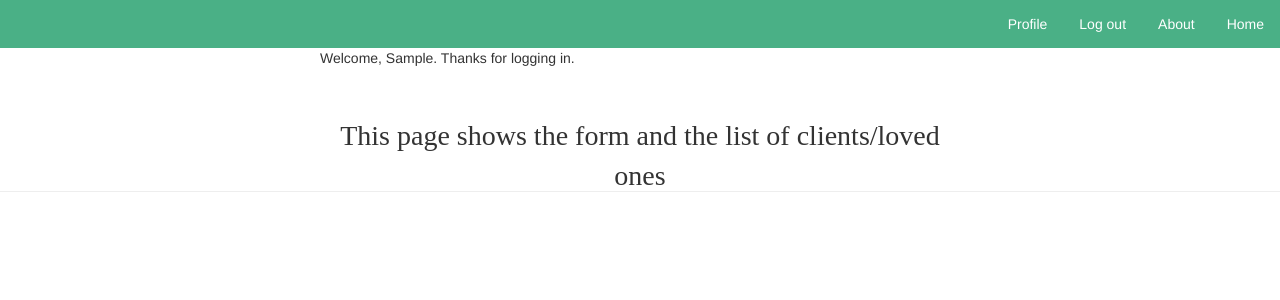
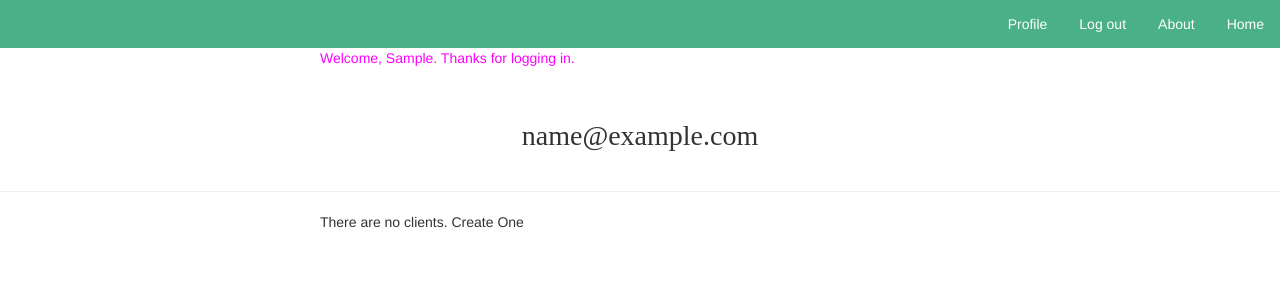
Before and after one commit to shacon/carecommunity, a Django app: page /profiles/profiles_list in a window 1280 px wide. Shown: the top 300 px of the page. Run offline with Django 3.2, Linux system fonts and the light colour scheme; the visitor is signed in with stand-in values (Sample User, id 1); data comes from the database, SQL or seed files in the repository; some libraries are stand-ins or nearby versions; some web fonts are replaced.

Commit message:
added client data to profile view/template

```diff
--- a/behavior/models.py
+++ b/behavior/models.py
@@ -5,7 +5,7 @@ class Behavior(models.Model):
     client = models.ManyToManyField(Client)
     description = models.TextField()
     is_positive = models.BooleanField(default=False)
-    second_field = models.CharField(max_length=80)
+    #second_field = models.CharField(max_length=80)
     published_date = models.DateTimeField(blank=True, null=True)
     antecedent_text = models.TextField(blank=True, null=True)
     consequence_text = models.TextField(blank=True, null=True)
@@ -18,7 +18,7 @@ class Behavior(models.Model):
 
 
 class Intervention(models.Model):
-    behavior = models.ManyToManyField(Behavior)
+    behavior = models.ForeignKey(Behavior, null=True, blank=True)
     intervention_text = models.TextField()
     published_date = models.DateTimeField(
             blank=True, null=True)
--- a/caretaker/static/css/caretaker.css
+++ b/caretaker/static/css/caretaker.css
@@ -1,4 +1,9 @@
-
+#client-list {
+  background-color:white;
+}
+#greeting {
+    color:#FF00FF;
+}
 .page-header {
     font-family: News Cycle;
     text-align: center;
@@ -19,7 +24,6 @@ input[type=text], input[type=password], input[type=email]{
     display: inline-block;
     margin: 0;
 }
-
 
 .btn {
 	-moz-box-shadow:inset 0px 1px 0px 0px #ffffff;
--- a/caretaker/templates/caretaker/base.html
+++ b/caretaker/templates/caretaker/base.html
@@ -23,11 +23,15 @@
     {% endif %}
   </head>
   <body>
-{% if user.is_authenticated %}
-  <p>Welcome, {{ user.first_name }}. Thanks for logging in.</p>
-{% else %}
-  <p>Welcome. Please log in.</p>
-{% endif %}
+
+      {% if user.is_authenticated %}
+        <div id="greeting"><p>Welcome, {{ user.first_name }}. Thanks for logging in.</p></div>
+      {% else %}
+        <div id="greeting"><p>Welcome. Please log in.</p></div>
+      {% endif %}
+
+
+
     {% block content %}
     {% endblock %}
   </body>
--- a/profiles/models.py
+++ b/profiles/models.py
@@ -3,7 +3,7 @@ from caretaker.models import Caregiver
 
 
 class Client(models.Model):
-    client = models.ForeignKey(Caregiver)
+    caregiver = models.ForeignKey(Caregiver)
     nickname = models.CharField(max_length=50)
 
     #tags = manytomany
--- a/profiles/templates/profiles/profiles_list.html
+++ b/profiles/templates/profiles/profiles_list.html
@@ -2,9 +2,16 @@
 
 {% block content%}
 <div class="page-header">
-<p> This page shows the form and the list of clients/loved ones </p>
+<p> {{user}} </p>
 </div>
+     {% if client  %}
 
+        {% for clients in client %}
+          <p id="client-list">{{ clients.nickname }}</p>
+        {% endfor %}
+         {% else%}
+       <p> There are no clients. Create One</p>
+     {% endif %}
 
 
 
--- a/profiles/views.py
+++ b/profiles/views.py
@@ -1,15 +1,26 @@
-from django.shortcuts import render
+from django.shortcuts import render, render_to_response
+from .models import Client
+from caretaker.models import Caregiver
+from django.contrib.auth import authenticate
+from django.template import RequestContext
 
 def profiles_list(request):
-	return render(request, 'profiles/profiles_list.html', {})
+    context = RequestContext(request)
+    user = request.user
+    client_list = [client for client in Client.objects.all() if client.caregiver == user]
+    context_dict = {'client':client_list}
+
+    print context
+    print context_dict
+    if user.is_authenticated() and user == Caregiver.objects.get(id=user.id):
+	return render_to_response('profiles/profiles_list.html', context_dict, context)
+    else:
+	return render(request, 'caretaker/about.html', {})
 
 def individual_profile(request, id):
-	user = request.user
-	if user.is_authenticated and user == Caregiver.objects.get(id=id):
-		return render(request, 'caretaker/about.html', {})
 
-	else:
-		return render()
+	return render(request, 'caretaker/about.html', {})
+
 
 
 # def profile(request, id):
```
